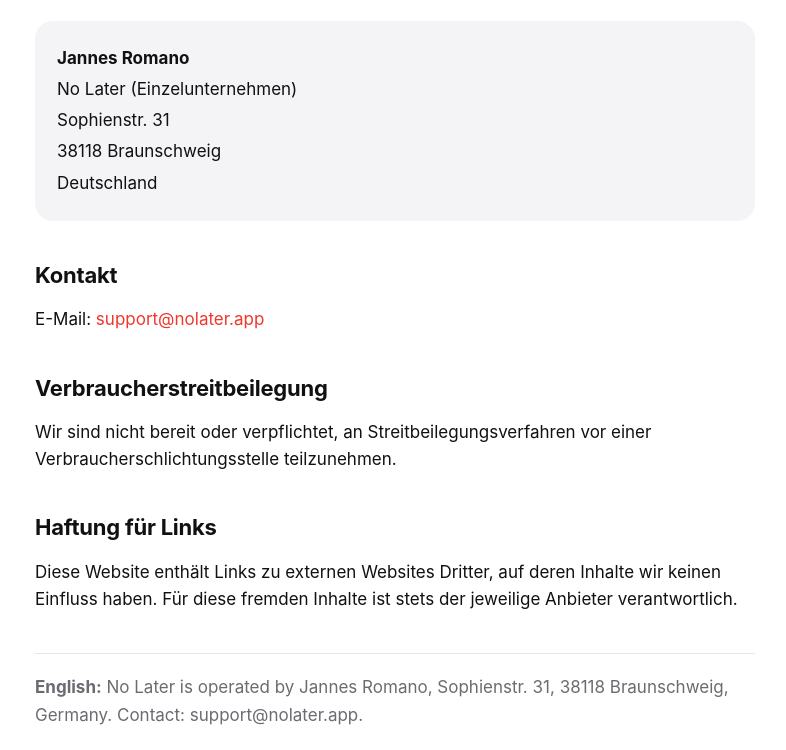
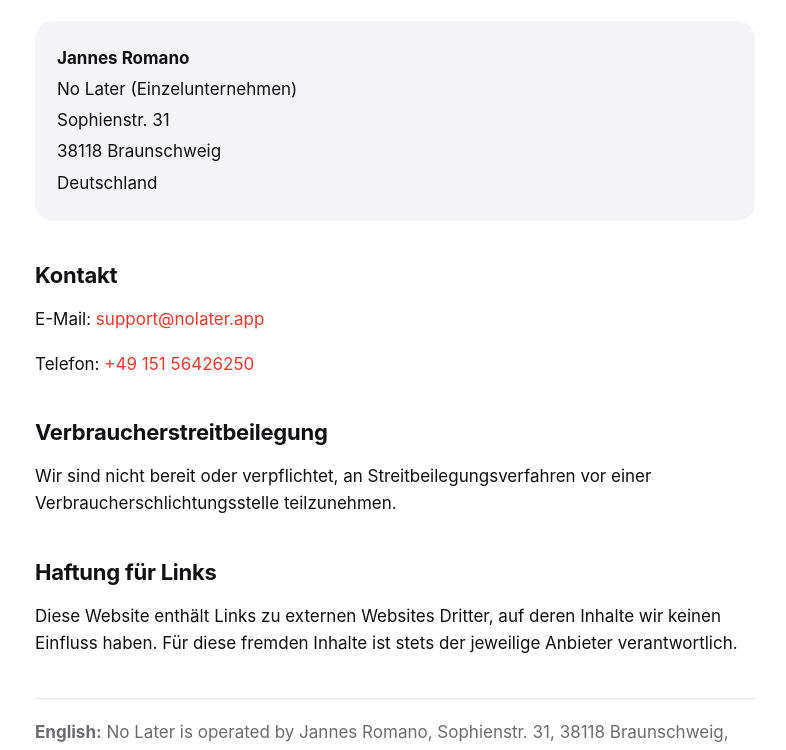
Before and after one commit to jannetzsol/nolater-website, a plain HTML site: page impressum.html in a window 1280 px wide. Shown: the part 193-943 px from the top of the page, without its empty margins (245-1031 px from the left). Drawn offline with Linux system fonts and the light colour scheme.

Commit message:
Impressum: Telefonnummer ergänzt
Co-Authored-By: Claude Opus 5.5 <noreply@anthropic.com>
Claude-Session: https://claude.ai/code/session_017ES7oqJns4wxK5i65QHW3g

```diff
--- a/impressum.html
+++ b/impressum.html
@@ -25,12 +25,13 @@
 </div>
 <h2>Kontakt</h2>
 <p>E-Mail: <a href="mailto:support@nolater.app">support@nolater.app</a></p>
+<p>Telefon: <a href="tel:+4915156426250">+49 151 56426250</a></p>
 <h2>Verbraucherstreitbeilegung</h2>
 <p>Wir sind nicht bereit oder verpflichtet, an Streitbeilegungsverfahren vor einer Verbraucherschlichtungsstelle teilzunehmen.</p>
 <h2>Haftung für Links</h2>
 <p>Diese Website enthält Links zu externen Websites Dritter, auf deren Inhalte wir keinen Einfluss haben. Für diese fremden Inhalte ist stets der jeweilige Anbieter verantwortlich.</p>
 <hr style="border:0;border-top:1px solid var(--line);margin:40px 0 20px">
-<p class="muted" lang="en"><b>English:</b> No Later is operated by Jannes Romano, Sophienstr. 31, 38118 Braunschweig, Germany. Contact: support@nolater.app.</p>
+<p class="muted" lang="en"><b>English:</b> No Later is operated by Jannes Romano, Sophienstr. 31, 38118 Braunschweig, Germany. Contact: support@nolater.app, +49 151 56426250.</p>
 
 </div></main>
 <footer><div class="wrap">
```
